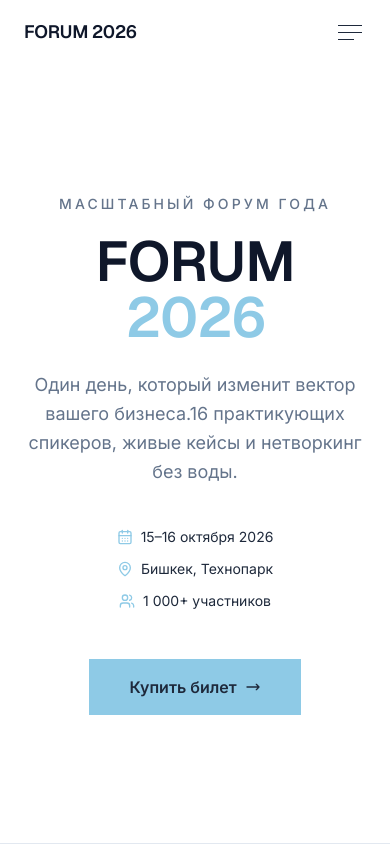
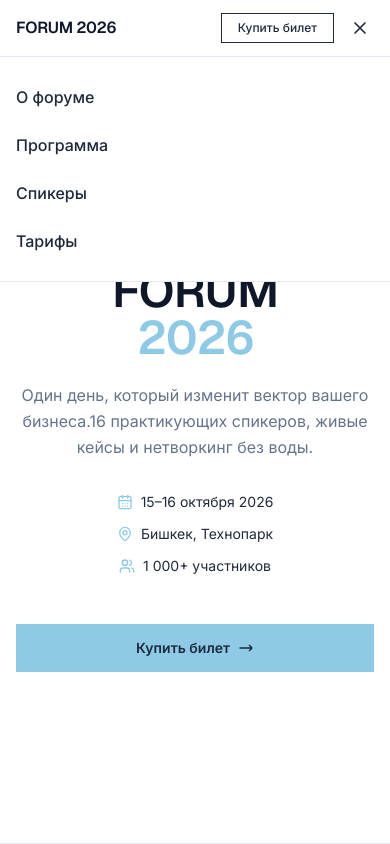
Before and after one commit to Osmonkulov-Osmonali/Forum, a Next.js app: page / in a window 390 px wide. Both pictures are taken after a click on the button 350 px from the left and 32 px from the top of the page. Shown: the top 844 px of the page. Built offline with nearby package versions, Linux system fonts and the light colour scheme.

Commit message:
feat: full mobile-first responsive redesign + hamburger menu
Co-authored-by: Cursor <cursoragent@cursor.com>

```diff
--- a/app/globals.css
+++ b/app/globals.css
@@ -126,7 +126,10 @@
     @apply border-border outline-ring/50;
   }
   body {
-    @apply bg-background text-foreground;
+    @apply bg-background text-foreground overflow-x-hidden;
+  }
+  html {
+    overflow-x: hidden;
   }
   h1,
   h2,
@@ -149,4 +152,12 @@
     will-change: transform;
     min-width: max-content;
   }
+
+  .scrollbar-hide {
+    -ms-overflow-style: none;
+    scrollbar-width: none;
+  }
+  .scrollbar-hide::-webkit-scrollbar {
+    display: none;
+  }
 }
--- a/components/forum/Header.tsx
+++ b/components/forum/Header.tsx
@@ -1,6 +1,8 @@
 "use client";
 
 import { useEffect, useState } from "react";
+import { Menu, X } from "lucide-react";
+import { motion, AnimatePresence } from "framer-motion";
 import { cn } from "@/lib/utils";
 
 const NAV_LINKS = [
@@ -12,6 +14,7 @@ const NAV_LINKS = [
 
 export function Header() {
   const [scrolled, setScrolled] = useState(false);
+  const [menuOpen, setMenuOpen] = useState(false);
 
   useEffect(() => {
     const onScroll = () => setScrolled(window.scrollY > 16);
@@ -19,25 +22,40 @@ export function Header() {
     return () => window.removeEventListener("scroll", onScroll);
   }, []);
 
+  // Close menu on resize to desktop
+  useEffect(() => {
+    const onResize = () => {
+      if (window.innerWidth >= 768) setMenuOpen(false);
+    };
+    window.addEventListener("resize", onResize);
+    return () => window.removeEventListener("resize", onResize);
+  }, []);
+
+  function closeMenu() {
+    setMenuOpen(false);
+  }
+
   return (
+    <>
       <header
         className={cn(
           "fixed inset-x-0 top-0 z-50 transition-all duration-300 ease-in-out",
-        scrolled
-          ? "bg-white/90 backdrop-blur-md border-b border-[#E2E8F0]"
+          scrolled || menuOpen
+            ? "bg-white/95 backdrop-blur-md border-b border-[#E2E8F0]"
             : "bg-transparent border-b border-transparent"
         )}
       >
-      <div className="mx-auto flex h-16 max-w-7xl items-center justify-between px-6">
-        {/* Forum name — Geist Sans via font-heading */}
+        <div className="mx-auto flex h-14 max-w-7xl items-center justify-between px-4 md:h-16 md:px-6">
+          {/* Logo */}
           <a
             href="#"
-          className="font-heading text-lg font-semibold tracking-tight text-foreground-dark select-none"
+            onClick={closeMenu}
+            className="font-heading text-base font-semibold tracking-tight text-foreground-dark select-none md:text-lg"
           >
             FORUM 2026
           </a>
 
-        {/* Anchor navigation — hidden on mobile */}
+          {/* Desktop nav */}
           <nav className="hidden md:flex items-center gap-8" aria-label="Разделы">
             {NAV_LINKS.map(({ label, href }) => (
               <a
@@ -50,25 +68,59 @@ export function Header() {
             ))}
           </nav>
 
-        {/* CTA — outline / transparent */}
+          {/* Right side */}
+          <div className="flex items-center gap-3">
+            {/* CTA — always visible */}
             <a
               href="#tickets"
-          className="hidden md:inline-flex items-center border border-foreground px-5 py-2 text-sm font-medium text-foreground transition-colors duration-200 hover:bg-foreground hover:text-background"
+              onClick={closeMenu}
+              className="inline-flex items-center border border-foreground px-4 py-1.5 text-xs font-medium text-foreground transition-colors duration-200 hover:bg-foreground hover:text-background md:px-5 md:py-2 md:text-sm"
             >
               Купить билет
             </a>
 
-        {/* Hamburger placeholder for mobile */}
+            {/* Hamburger — mobile only */}
             <button
               type="button"
-          aria-label="Меню"
-          className="flex md:hidden flex-col items-center justify-center gap-1.5 p-1"
+              aria-label={menuOpen ? "Закрыть меню" : "Открыть меню"}
+              aria-expanded={menuOpen}
+              onClick={() => setMenuOpen((o) => !o)}
+              className="flex md:hidden items-center justify-center rounded-sm p-1 text-foreground transition-colors"
             >
-          <span className="h-px w-6 bg-foreground block" />
-          <span className="h-px w-6 bg-foreground block" />
-          <span className="h-px w-4 bg-foreground block self-start" />
+              {menuOpen ? <X className="size-5" /> : <Menu className="size-5" />}
             </button>
           </div>
+        </div>
+
+        {/* Mobile dropdown menu */}
+        <AnimatePresence>
+          {menuOpen && (
+            <motion.nav
+              key="mobile-menu"
+              initial={{ height: 0, opacity: 0 }}
+              animate={{ height: "auto", opacity: 1 }}
+              exit={{ height: 0, opacity: 0 }}
+              transition={{ duration: 0.25, ease: [0.4, 0, 0.2, 1] }}
+              className="overflow-hidden border-t border-[#E2E8F0] bg-white/95 backdrop-blur-md md:hidden"
+              aria-label="Мобильное меню"
+            >
+              <ul className="flex flex-col px-4 py-4">
+                {NAV_LINKS.map(({ label, href }) => (
+                  <li key={href}>
+                    <a
+                      href={href}
+                      onClick={closeMenu}
+                      className="flex items-center py-3 text-base font-medium text-foreground transition-colors hover:text-accent-primary"
+                    >
+                      {label}
+                    </a>
+                  </li>
+                ))}
+              </ul>
+            </motion.nav>
+          )}
+        </AnimatePresence>
       </header>
+    </>
   );
 }
--- a/components/forum/Hero.tsx
+++ b/components/forum/Hero.tsx
@@ -30,7 +30,7 @@ const META = [
 
 export function Hero() {
   return (
-    <section className="relative flex min-h-screen items-center justify-center overflow-hidden bg-background px-6 pt-16">
+    <section className="relative flex min-h-screen items-center justify-center overflow-hidden bg-background px-4 pt-14 md:px-6 md:pt-16">
       {/* ── Background glow blobs ── */}
       <div
         aria-hidden
@@ -62,7 +62,7 @@ export function Hero() {
         {/* Main heading */}
         <motion.h1
           variants={item}
-          className="mb-6 font-heading text-[clamp(3.5rem,12vw,8rem)] font-semibold leading-none tracking-tight text-foreground-dark"
+          className="mb-5 font-heading text-[clamp(2.8rem,12vw,8rem)] font-semibold leading-none tracking-tight text-foreground-dark md:mb-6"
         >
           FORUM
           <span className="block text-[#8ECAE6]">2026</span>
@@ -71,7 +71,7 @@ export function Hero() {
         {/* Subheading — strong offer */}
         <motion.p
           variants={item}
-          className="mx-auto mb-10 max-w-2xl text-pretty text-lg leading-relaxed text-muted-foreground sm:text-xl lg:text-2xl"
+          className="mx-auto mb-8 max-w-2xl text-pretty text-base leading-relaxed text-muted-foreground sm:text-lg md:mb-10 lg:text-2xl"
         >
           Один день, который изменит вектор вашего бизнеса.
           <br className="hidden sm:block" />
@@ -101,12 +101,13 @@ export function Hero() {
           <a
             href="#tickets"
             className="
-              group inline-flex items-center gap-2
-              bg-[#8ECAE6] px-10 py-4
-              text-base font-semibold text-[#1E293B]
+              group inline-flex w-full items-center justify-center gap-2
+              bg-[#8ECAE6] px-8 py-3.5
+              text-sm font-semibold text-[#1E293B]
               transition-all duration-300
               hover:bg-[#1E293B] hover:text-[#8ECAE6]
               focus-visible:outline-none focus-visible:ring-2 focus-visible:ring-[#8ECAE6]
+              sm:w-auto sm:px-10 sm:py-4 sm:text-base
             "
           >
             Купить билет
--- a/components/forum/Partners.tsx
+++ b/components/forum/Partners.tsx
@@ -79,7 +79,7 @@ export function Partners() {
   const doubled = [...partners, ...partners];
 
   return (
-    <section className="overflow-hidden border-y border-[#E2E8F0] bg-background py-16">
+    <section className="overflow-hidden border-y border-[#E2E8F0] bg-background py-10 md:py-16">
       <div className="mx-auto mb-10 max-w-6xl px-6">
         <span className="block font-sans text-sm font-medium uppercase tracking-[0.2em] text-accent-primary">
           Партнёры и спонсоры
--- a/components/forum/Speakers.tsx
+++ b/components/forum/Speakers.tsx
@@ -153,18 +153,18 @@ export function Speakers() {
   const [selectedSpeaker, setSelectedSpeaker] = useState<Speaker | null>(null);
 
   return (
-    <section id="speakers" className="bg-background px-6 py-28 lg:py-36">
+    <section id="speakers" className="bg-background px-4 py-12 md:px-8 md:py-24 lg:py-36">
       <div className="mx-auto max-w-7xl">
         <div className="mb-12 lg:mb-16">
           <span className="mb-4 block text-sm font-medium uppercase tracking-wider text-accent-primary">
             Спикеры
           </span>
-          <h2 className="text-3xl font-semibold tracking-tight text-foreground sm:text-4xl lg:text-5xl">
+          <h2 className="text-2xl font-semibold tracking-tight text-foreground sm:text-3xl lg:text-5xl">
             16 экспертов форума
           </h2>
         </div>
 
-        <div className="grid grid-cols-2 gap-px bg-border sm:grid-cols-3 lg:grid-cols-4">
+        <div className="grid grid-cols-1 gap-px bg-border sm:grid-cols-2 lg:grid-cols-4">
           {speakers.map((speaker) => (
             <button
               key={speaker.id}
--- a/components/forum/Team.tsx
+++ b/components/forum/Team.tsx
@@ -60,7 +60,7 @@ const team: Member[] = [
 
 export function Team() {
   return (
-    <section className="bg-background-secondary px-6 py-28 lg:py-36">
+    <section className="bg-background-secondary px-4 py-12 md:px-8 md:py-24 lg:py-36">
       <div className="mx-auto max-w-6xl">
 
         {/* Header */}
@@ -69,7 +69,7 @@ export function Team() {
             <span className="mb-5 block font-sans text-sm font-medium uppercase tracking-[0.2em] text-accent-primary">
               Команда
             </span>
-            <h2 className="max-w-xs font-sans text-3xl font-semibold tracking-tight text-foreground sm:text-4xl lg:text-5xl">
+            <h2 className="max-w-xs font-sans text-2xl font-semibold tracking-tight text-foreground sm:text-3xl lg:text-5xl">
               Кто делает форум
             </h2>
           </div>
@@ -80,7 +80,7 @@ export function Team() {
         </div>
 
         {/* Grid */}
-        <div className="grid grid-cols-2 gap-px bg-[#E2E8F0] sm:grid-cols-3 lg:grid-cols-4">
+        <div className="grid grid-cols-1 gap-px bg-[#E2E8F0] sm:grid-cols-2 lg:grid-cols-4">
           {team.map((member) => (
             <div
               key={member.id}
```
Also changed, not shown: components/forum/About.tsx (+6 -6 lines), components/forum/Footer.tsx (+5 -5 lines), components/forum/Schedule.tsx (+6 -6 lines), components/forum/Tickets.tsx (+4 -4 lines). Lines whose indentation alone changed are shown as unchanged.
